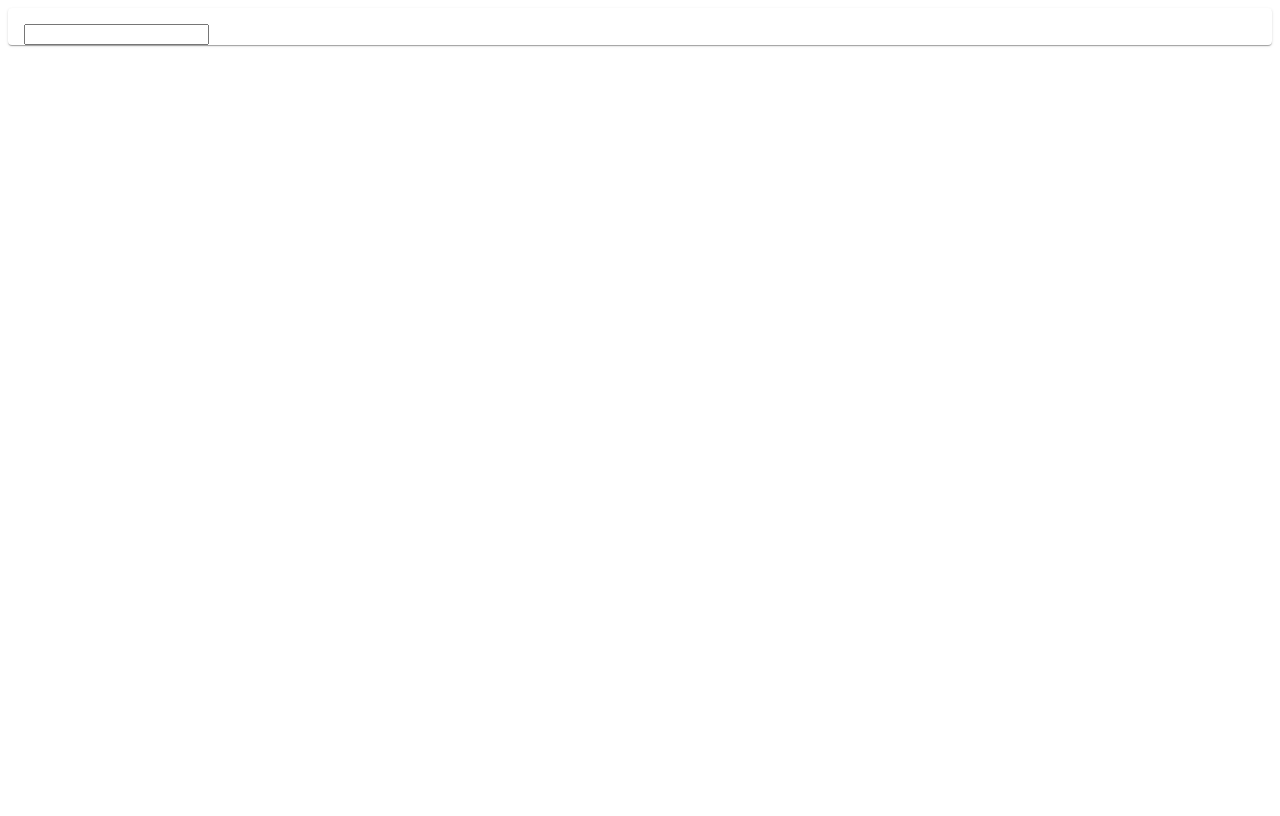
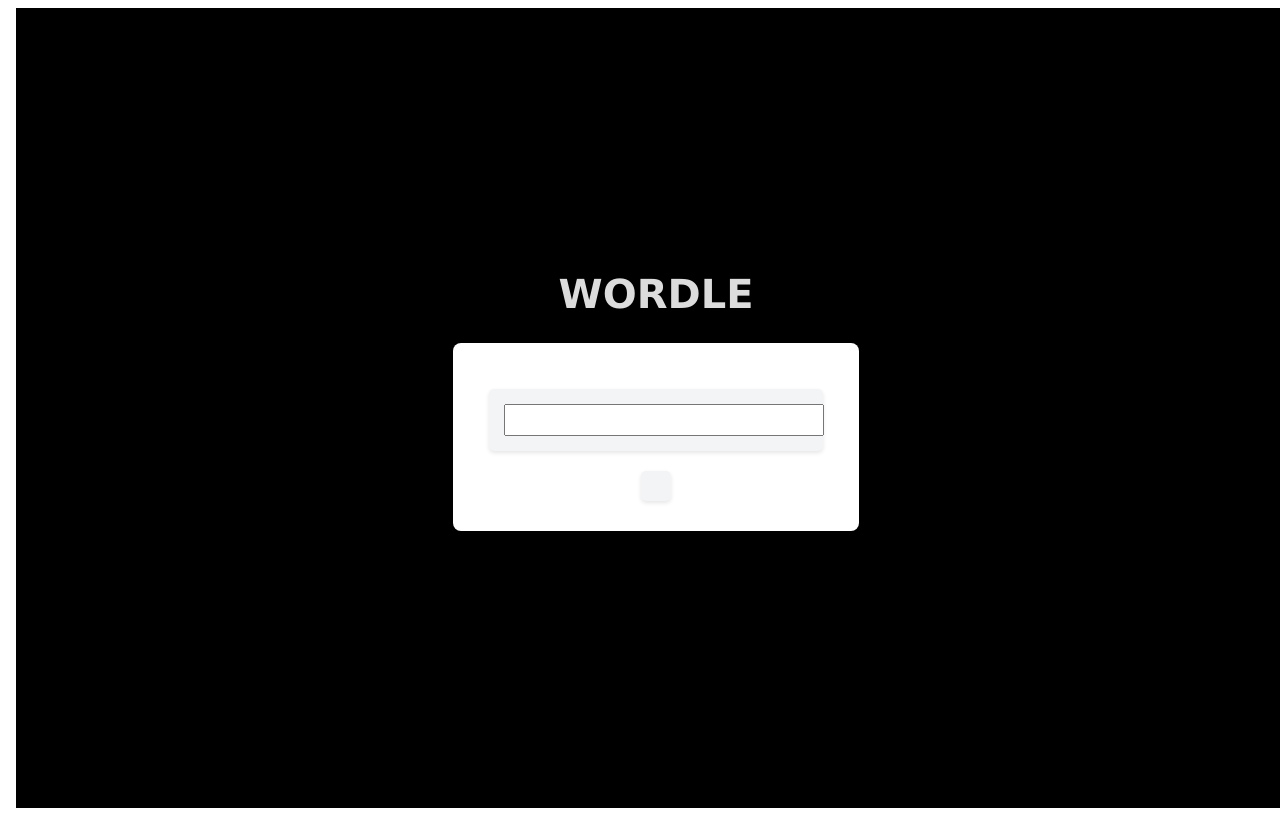
Before and after one commit to novaArcc/wordle_clone, an Angular app: page / in a window 1280 px wide. Built offline with nearby package versions, Linux system fonts and the light colour scheme.

Commit message:
Added styling

```diff
--- a/angular.json
+++ b/angular.json
@@ -102,5 +102,8 @@
       }
     }
   },
-  "defaultProject": "wordle-clone"
+  "defaultProject": "wordle-clone",
+  "cli": {
+    "analytics": false
+  }
 }
--- a/src/app/app.component.css
+++ b/src/app/app.component.css
@@ -0,0 +1,61 @@
+body {
+    width: 100vw;
+    height: 100vh;
+    display: flex;
+    justify-content: center;
+    align-items: center;
+    background-color: black;
+    flex-direction: column;
+    font-family: "Lucida Sans", "Lucida Sans Regular", "Lucida Grande",
+      "Lucida Sans Unicode", Geneva, Verdana, sans-serif;
+}
+
+.letter-boxes-container {
+    display: flex;
+    flex-direction: column;
+    justify-content: center;
+    padding: 20px;
+  }
+
+  .title {
+    color: gainsboro;
+    font-size: 2.5rem;
+    font-weight: bold;
+    margin: 0.4rem 0 0.4rem 0;
+    text-align: center;
+    font-family: "Lucida Sans", "Lucida Sans Regular", "Lucida Grande",
+      "Lucida Sans Unicode", Geneva, Verdana, sans-serif;
+  }
+
+  mat-card {
+    min-width: 100%;
+    display: flex;
+    justify-content: center;
+    align-items: center;
+    max-width: 600px;
+    padding: 20px;
+    box-shadow: 0 4px 8px rgba(0, 0, 0, 0.1);
+    border-radius: 8px;
+  }
+
+  .letter-box {
+    background-color: #f3f4f6; /* Light gray background */
+    padding: 15px;
+    margin: 10px 0;
+    border-radius: 5px;
+    box-shadow: 0 2px 4px rgba(0, 0, 0, 0.1);
+  }
+
+  mat-card-header {
+    font-size: 1.2em;
+    font-weight: bold;
+  }
+
+  app-input-field,
+  app-results-list {
+    width: 100%;
+  }
+
+app-input-field {
+    height: 40px;
+}
--- a/src/app/app.component.html
+++ b/src/app/app.component.html
@@ -1,6 +1,17 @@
-<mat-card>
-  <mat-card-header>
-    <app-input-field></app-input-field>
-  </mat-card-header>
-  <app-results-list></app-results-list>
-</mat-card>
+<body>
+  <header>
+    <h1 class="title">WORDLE</h1>
+  </header>
+  <div class="letter-boxes-container">
+    <mat-card>
+      <mat-card-header>
+        <div class="letter-box">
+          <app-input-field class="input"></app-input-field>
+        </div>
+      </mat-card-header>
+      <div class="letter-box">
+        <app-results-list></app-results-list>
+      </div>
+    </mat-card>
+  </div>
+</body>
--- a/src/app/input-field/input-field.component.css
+++ b/src/app/input-field/input-field.component.css
@@ -1 +1,7 @@
 @import "~@angular/material/prebuilt-themes/indigo-pink.css";
+
+#input {
+    width: 100%;
+    font-size: 22px;
+    padding-left: 10px;;
+}
--- a/src/app/input-field/input-field.component.html
+++ b/src/app/input-field/input-field.component.html
@@ -1 +1 @@
-<input matInput [(ngModel)]="inputValue" (keyup.enter)="onEnterKeyPressed()">
+<input id="input" matInput [(ngModel)]="inputValue" (keyup.enter)="onEnterKeyPressed()">
--- a/src/app/results-list/result-list-entry/result-list-entry.component.css
+++ b/src/app/results-list/result-list-entry/result-list-entry.component.css
@@ -1,3 +1,68 @@
+
+.letter-square {
+    display: inline-block;
+    width: 50px;
+    height: 50px;
+    line-height: 50px;
+    text-align: center;
+    font-size: 24px;
+    font-weight: bold;
+    border-radius: 8px;
+    margin: 5px;
+    transform-style: preserve-3d;
+    perspective: 500px;
+    opacity: 0;
+    animation: flip 0.6s ease-in-out forwards;
+}
+
+.no-match {
+    background-color: darkgray;
+}
+
+.wrong-place {
+    background-color: yellow;
+}
+
+.match {
+    background-color: greenyellow;
+}
+
+@keyframes flip {
+    0% {
+        transform: rotateY(0deg);
+        opacity: 0;
+    }
+    100% {
+        transform: rotateY(360deg);
+        opacity: 1;
+    }
+}
+
+.letter-square.flip {
+    animation-delay: 0s;
+}
+
+.letter-square.flip-1 {
+    animation-delay: 0.6s;
+}
+
+.letter-square.flip-2 {
+    animation-delay: 1.2s;
+}
+
+.letter-square.flip-3 {
+    animation-delay: 1.8s;
+}
+
+.letter-square.flip-4 {
+    animation-delay: 2.6s;
+}
+
+
 .result-list-entry {
     display: flex;
+    flex-direction: row;
+    justify-content: center;
+    align-items: center;
+    gap: 5px;
 }
--- a/src/app/results-list/result-list-entry/result-list-entry.component.html
+++ b/src/app/results-list/result-list-entry/result-list-entry.component.html
@@ -1,9 +1,18 @@
 <div class="result-list-entry">
-    <div *ngFor="let letterResult of result?.letterResults" >
-        <div [ngSwitch]="letterResult.resultType">
-            <p *ngSwitchCase="'NO_MATCH'" style="background-color: darkgray;"> {{letterResult.letter}}</p>
-            <p *ngSwitchCase="'WRONG_PLACE'" style="background-color: yellow;"> {{letterResult.letter}}</p>
-            <p *ngSwitchCase="'MATCH'" style="background-color: greenyellow;"> {{letterResult.letter}}</p>
-        </div>
+    <div *ngFor="let letterResult of result?.letterResults; let i = index">
+      <div [ngSwitch]="letterResult.resultType">
+        <p *ngSwitchCase="'NO_MATCH'"
+           [ngClass]="['letter-square', 'flip-' + i, 'no-match']">
+          {{letterResult.letter}}
+        </p>
+        <p *ngSwitchCase="'WRONG_PLACE'"
+           [ngClass]="['letter-square', 'flip-' + i, 'wrong-place']">
+          {{letterResult.letter}}
+        </p>
+        <p *ngSwitchCase="'MATCH'"
+           [ngClass]="['letter-square', 'flip-' + i, 'match']">
+          {{letterResult.letter}}
+        </p>
+      </div>
     </div>
-</div>
+  </div>
```
